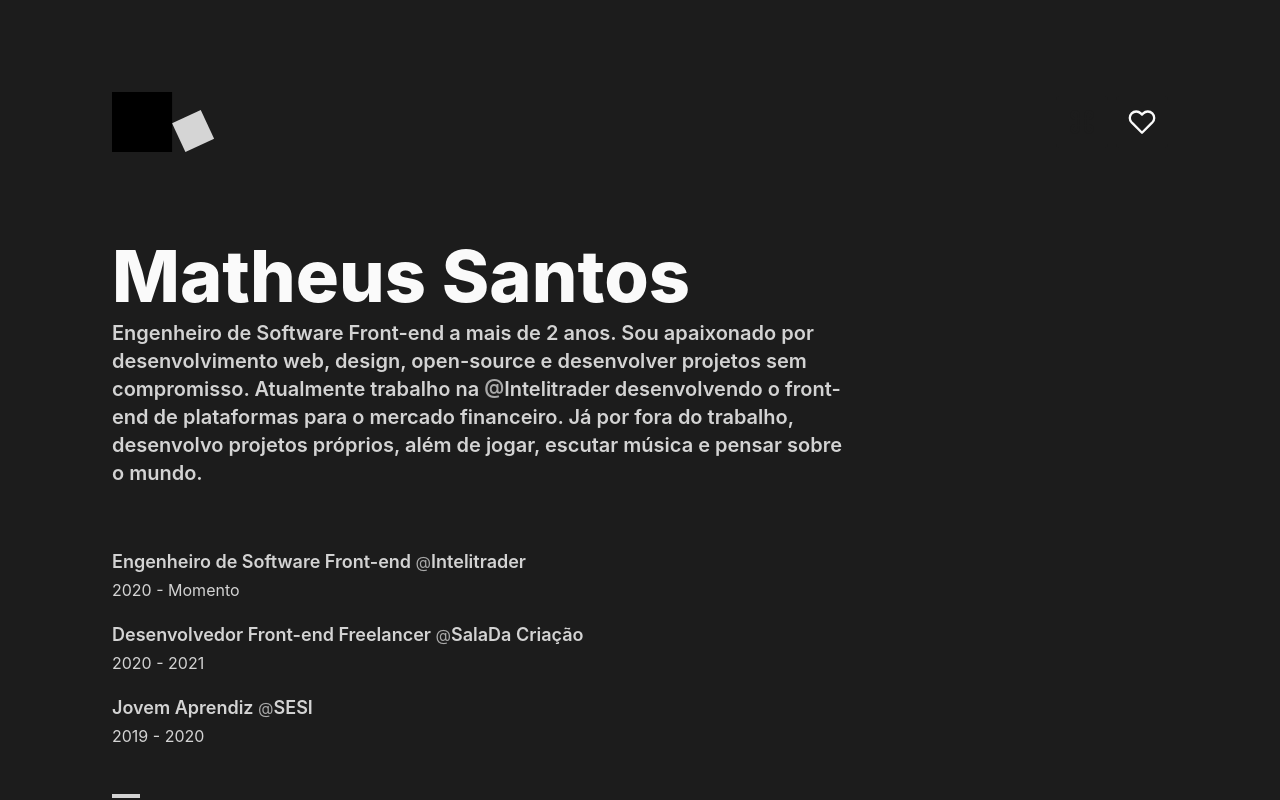
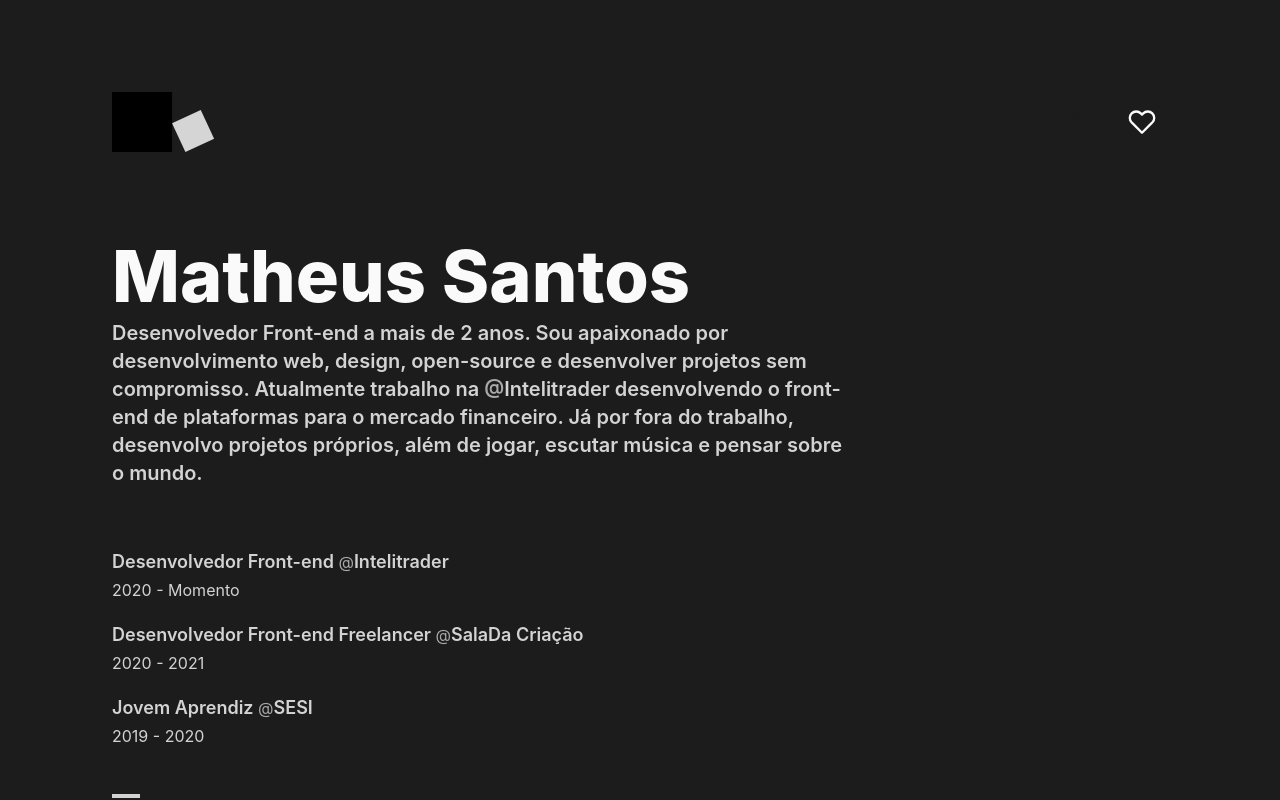
Before and after one commit to MathPSantos/my-website, a Next.js app: page / in a window 1280 px wide. Shown: the top 800 px of the page. Built offline with nearby package versions, Linux system fonts and the light colour scheme.

Commit message:
fix: fix website text

```diff
--- a/data/experience.json
+++ b/data/experience.json
@@ -1,7 +1,7 @@
 {
   "data": [
     {
-      "position": "Engenheiro de Software Front-end",
+      "position": "Desenvolvedor Front-end",
       "company": "Intelitrader",
       "href": "https://www.intelitrader.com.br/",
       "initialYear": 2020,
--- a/src/pages/index.tsx
+++ b/src/pages/index.tsx
@@ -50,7 +50,7 @@ export default function Home() {
         <H1>Matheus Santos</H1>
 
         <H2>
-          Engenheiro de Software Front-end a mais de 2 anos. Sou apaixonado por
+          Desenvolvedor Front-end a mais de 2 anos. Sou apaixonado por
           desenvolvimento web, design, open-source e desenvolver projetos sem
           compromisso. Atualmente trabalho na <Span>@</Span>
           <a href="https://www.intelitrader.com.br/" target="_blank">
```
